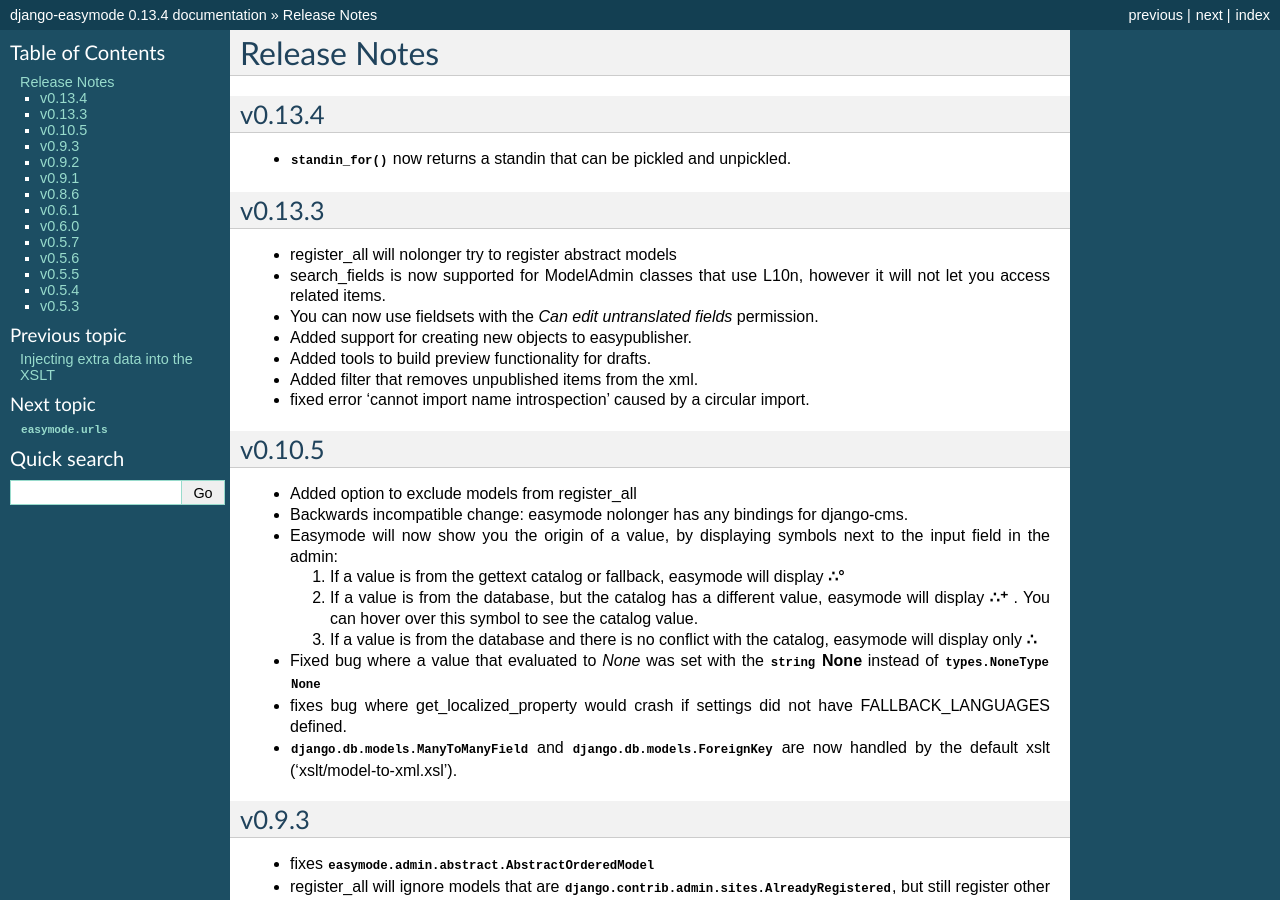
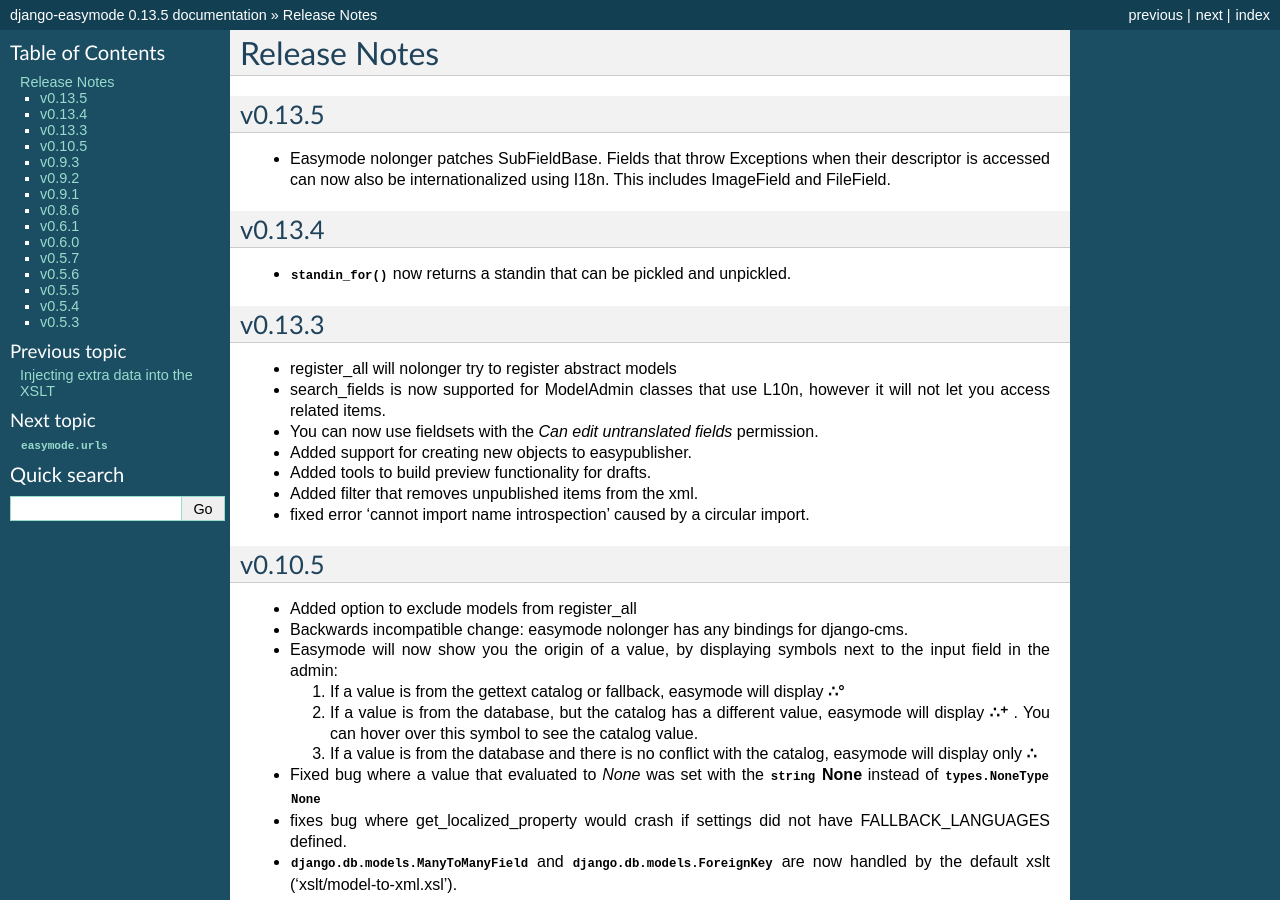
Before and after one commit to specialunderwear/django-easymode, a Sphinx documentation site: the page built from docs/changes.rst, in a window 1280 px wide and 900 px high. Built offline with Sphinx 7.4.7, drawn with Linux system fonts in a browser that asks for light colours; some of the changed text lies outside the part shown.

Commit message:
New release 0.13.5

```diff
--- a/docs/changes.rst
+++ b/docs/changes.rst
@@ -1,5 +1,12 @@
 Release Notes
 =============
+
+v0.13.5
+-------
+
+- Easymode nolonger patches SubFieldBase. Fields that throw Exceptions when their
+  descriptor is accessed can now also be internationalized using I18n. This
+  includes ImageField and FileField.
 
 v0.13.4
 -------
--- a/setup.py
+++ b/setup.py
@@ -15,7 +15,7 @@
 
 release notes at http://packages.python.org/django-easymode/changes.html"""
 
-version = '0.13.4'
+version = '0.13.5'
 packages = []
 data_files = []
 
```
